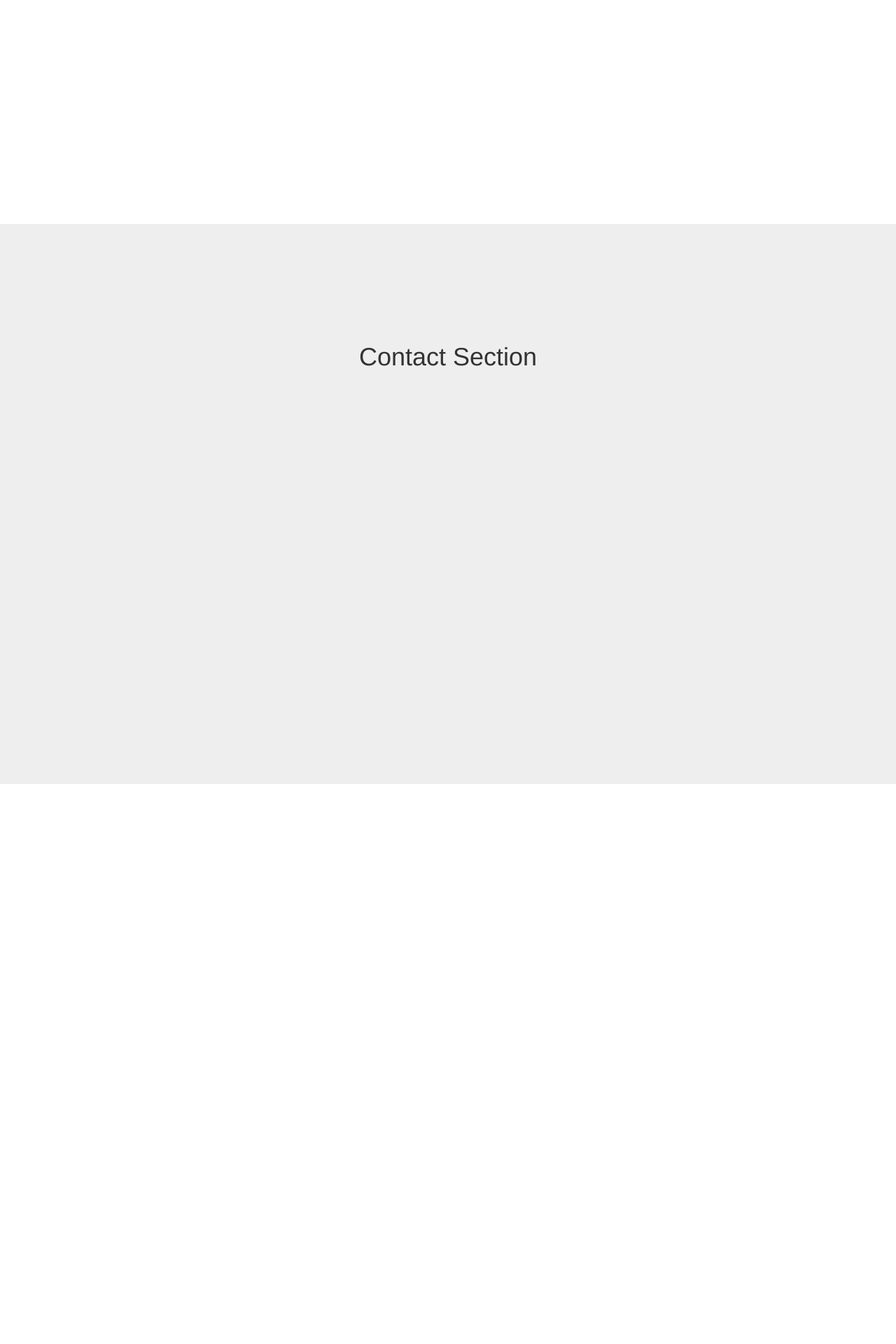
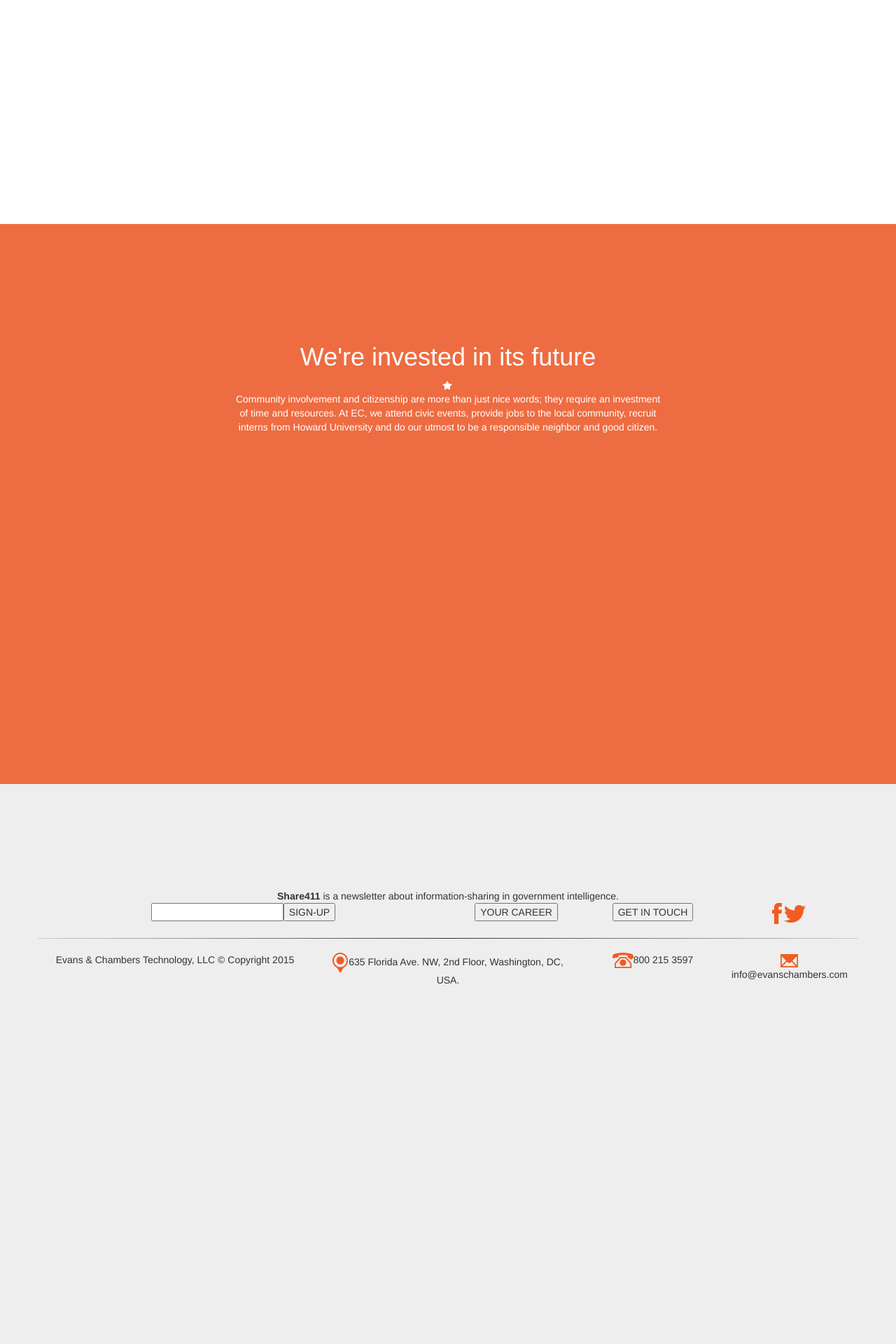
Before and after one commit to ectech/ec-web-refresh-3.0, a PHP site: page / in a window 1280 px wide. Shown: the part 2880-4800 px from the top of the page at 70% size. Before the commit the page ends 4000 px from the top, so only its background shows below. Run offline with PHP 8.4, Linux system fonts and the light colour scheme.

Commit message:
Finished entering copy

```diff
--- a/css/ec.css
+++ b/css/ec.css
@@ -15,3 +15,12 @@
 #background {
     background-image: url(../images/office.png);
 }
+hr.style-one {
+    border: 0;
+    height: 1px;
+    background: #333;
+    background-image: -webkit-linear-gradient(left, #ccc, #333, #ccc);
+    background-image:    -moz-linear-gradient(left, #ccc, #333, #ccc);
+    background-image:     -ms-linear-gradient(left, #ccc, #333, #ccc);
+    background-image:      -o-linear-gradient(left, #ccc, #333, #ccc);
+}
--- a/index.html
+++ b/index.html
@@ -189,13 +189,64 @@
       </div>
   </section>
 
-  <!-- Contact Section -->
+  <!-- We're invested in its future -->
+  <section id="contact" class="contact-section" style="background-color:rgba(237, 92, 45, 0.9);color:#fff;"
+      <div class="container">
+          <div class="row">
+              <div class="col-lg-12">
+                  <h1>We're invested in its future</h1>
+              </div>
+              <div class="col-lg-12">
+                  <img src="images/icon_star_small_white.png">
+              </div>
+              <div class="col-lg-12">
+                <p>Community involvement and citizenship are more than just nice words; they require an
+                  investment<br/> of time and resources. At EC, we attend civic events, provide jobs to the
+                  local community, recruit<br/> interns from Howard University and do our utmost to be a
+                  responsible neighbor and good citizen.</p>
+              </div>
+          </div>
+      </div>
+  </section>
+
+  <!-- Footer Section -->
   <section id="contact" class="contact-section">
       <div class="container">
           <div class="row">
               <div class="col-lg-12">
-                  <h1>Contact Section</h1>
+                  <span><strong>Share411</strong> is a newsletter about information-sharing in government intelligence.</span>
               </div>
+          </div>
+          <div class="row">
+              <div class="col-md-6">
+                  <input type="text"><input type="button" value="SIGN-UP">
+              </div>
+              <div class="col-md-2">
+                  <input type="button" value="YOUR CAREER">
+              </div>
+              <div class="col-md-2">
+                  <input type="button" value="GET IN TOUCH">
+              </div>
+              <div class="col-md-2">
+                  <img src="images/icon_facebook.png">&nbsp;<img src="images/icon_twitter.png">
+              </div>
+          </div>
+          <div class="row">
+            <hr class="style-one">
+          </div>
+          <div class="row">
+            <div class="col-md-4">
+                Evans & Chambers Technology, LLC &#xA9; Copyright 2015
+            </div>
+            <div class="col-md-4">
+                <img src="images/icon_address.png">635 Florida Ave. NW, 2nd Floor, Washington, DC, USA.
+            </div>
+            <div class="col-md-2">
+                <img src="images/icon_phone.png">800 215 3597
+            </div>
+            <div class="col-md-2">
+                <img src="images/icon_mail.png">info@evanschambers.com
+            </div>
           </div>
       </div>
   </section>
```
